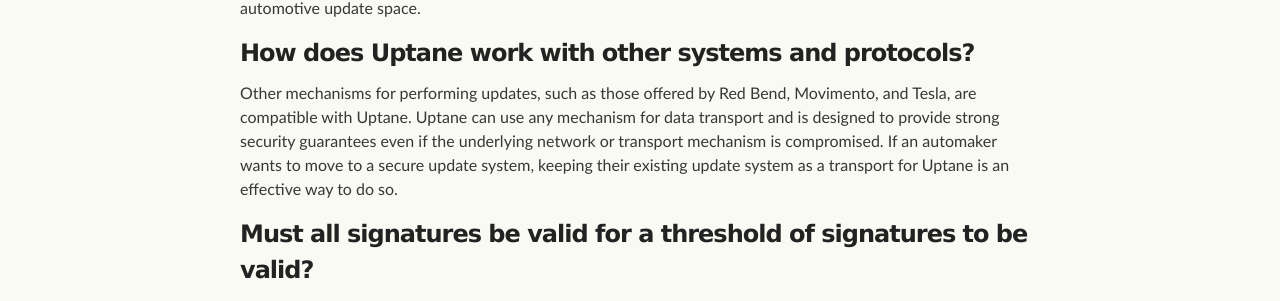
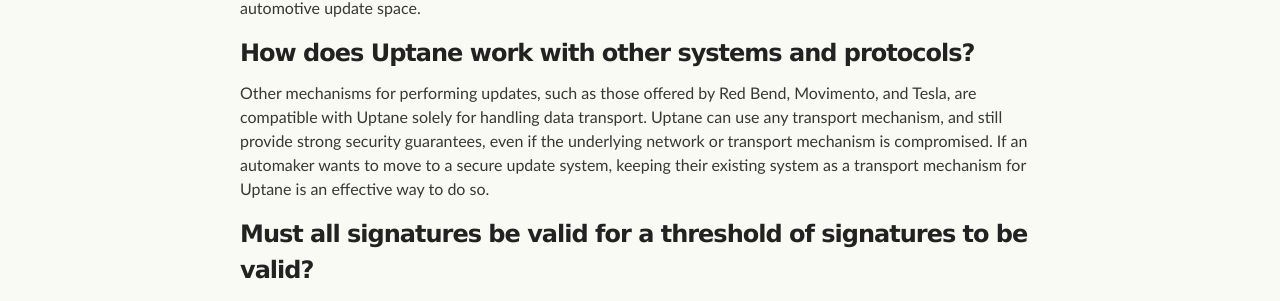
Before and after one commit to uptane/deployment-considerations, a Jekyll site: the page built from faq.md, in a window 1280 px wide. Shown: the part 811-1112 px from the top of the page. Built offline with Jekyll 4.4.1, drawn with Linux system fonts in a browser that asks for light colours; our own code applies the rules of GitHub Pages for plain Markdown files.

Commit message:
Update faq.md
Co-authored-by: Lois Anne DeLong <lad278@nyu.edu>

```diff
--- a/faq.md
+++ b/faq.md
@@ -15,7 +15,7 @@ No other automotive update system has been designed to work in such rigorous sit
 
 
 ### **How does Uptane work with other systems and protocols?**
-Other mechanisms for performing updates, such as those offered by Red Bend, Movimento, and Tesla, are compatible with Uptane. Uptane can use any mechanism for data transport and is designed to provide strong security guarantees even if the underlying network or transport mechanism is compromised. If an automaker wants to move to a secure update system, keeping their existing update system as a transport for Uptane is an effective way to do so.
+Other mechanisms for performing updates, such as those offered by Red Bend, Movimento, and Tesla, are compatible with Uptane solely for handling data transport. Uptane can use any transport mechanism, and still provide strong security guarantees, even if the underlying network or transport mechanism is compromised. If an automaker wants to move to a secure update system, keeping their existing system as a transport mechanism for Uptane is an effective way to do so.
 
 
 ### **Must all signatures be valid for a threshold of signatures to be valid?**
```
